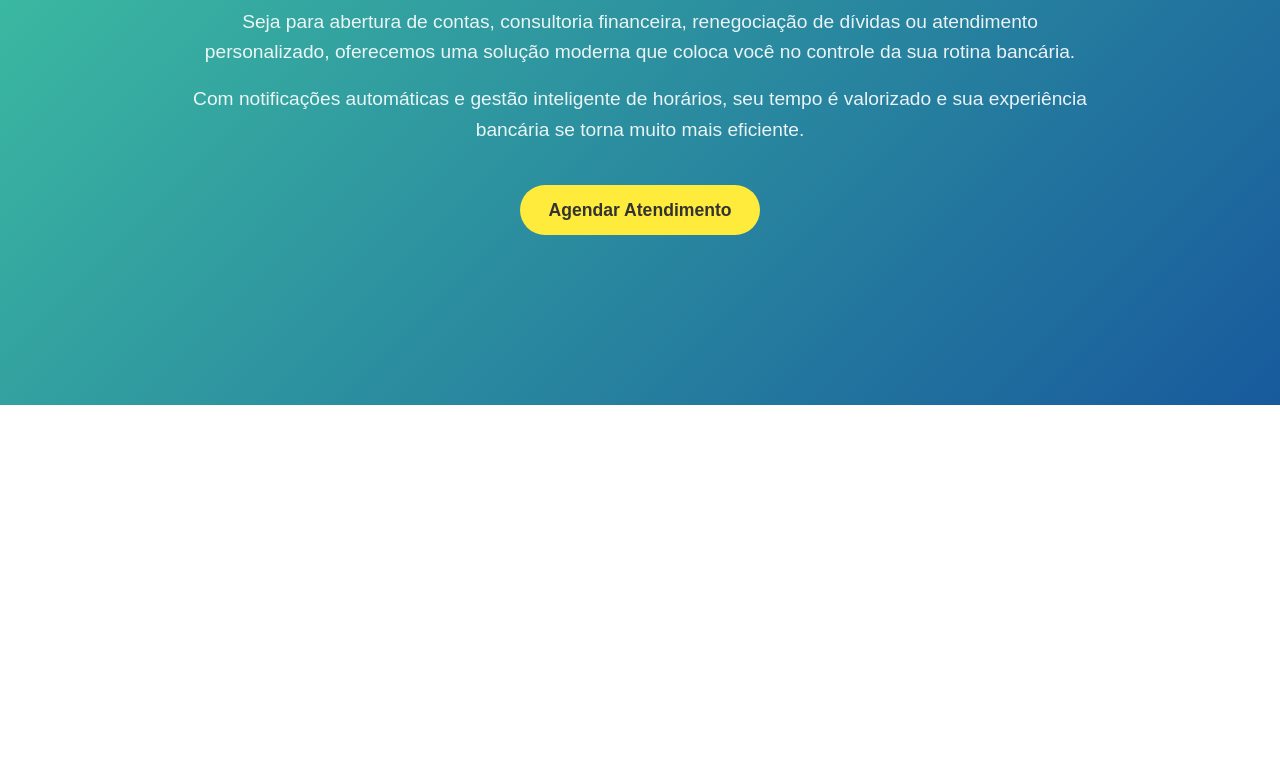
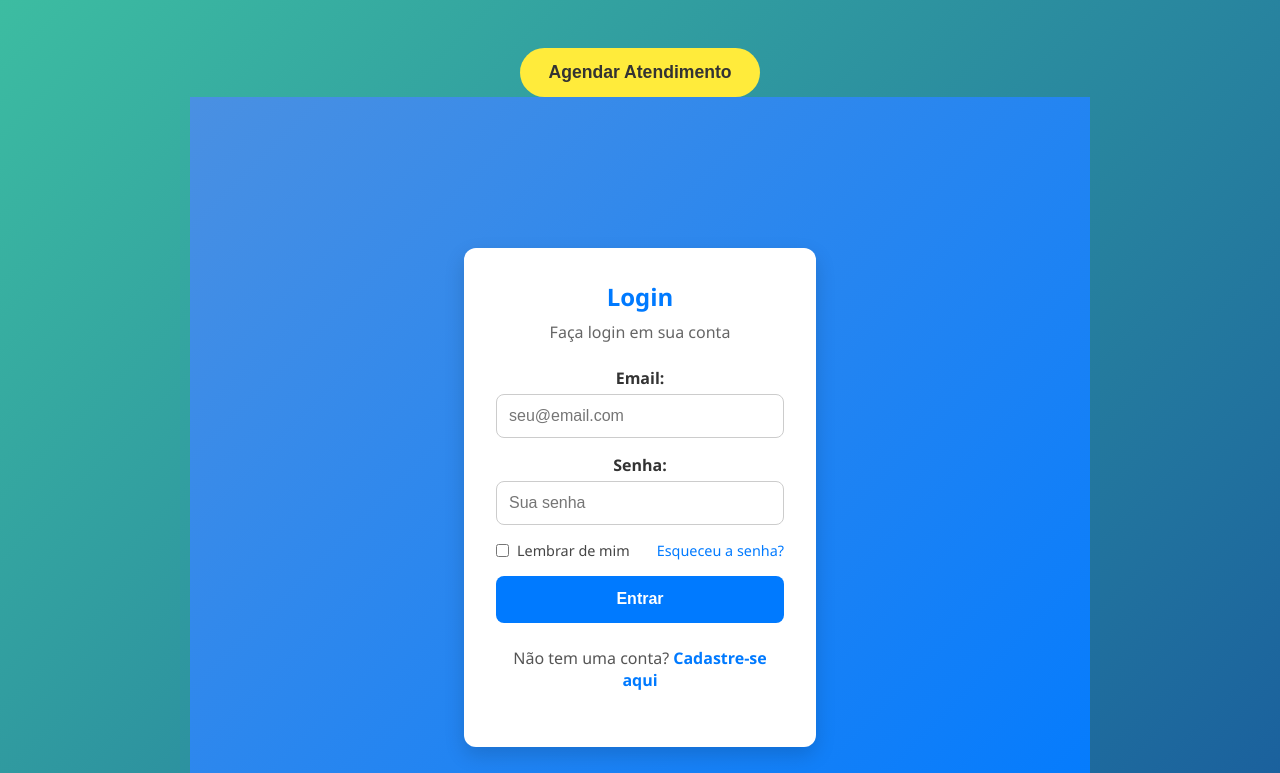
Before and after one commit to carlospontocom/mvp, a Vue app: page / in a window 1280 px wide. Shown: the part 447-1220 px from the top of the page. Before the commit the page ends 852 px from the top, so only its background shows below. Built offline with nearby package versions, Linux system fonts and the light colour scheme.

Commit message:
login para home

```diff
--- a/src/views/HomeView.vue
+++ b/src/views/HomeView.vue
@@ -22,13 +22,17 @@
   Agendar Atendimento
 </router-link>
 
+<div>
+  <LoginView/>
+</div>
+
   </div>
 </section>
 
 </template>
 
 <script setup lang="ts">
-
+  import LoginView from '../views/LoginView.vue';
  </script>
 
 <style scoped lang="scss">
```
